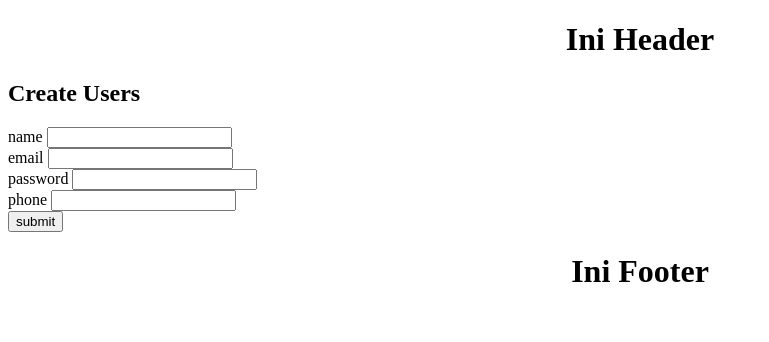
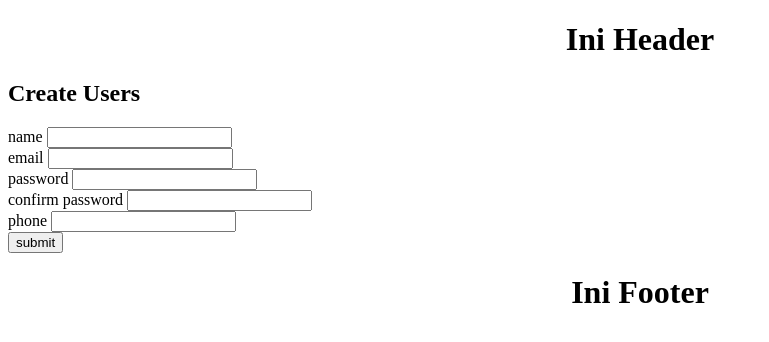
Before and after one commit to masdikaid/e-map-pointer-location--app, a CodeIgniter 4 app: template app/Views/content/users/create_user.php in a window 1280 px wide. Shown: the top 342 px of the page, without its empty margins (0-769 px from the left). Run offline with PHP 8.4 and a stand-in for CodeIgniter, Linux system fonts and the light colour scheme; the template is opened without the code that fills it, so the values that code supplies are empty; some libraries are stand-ins or nearby versions.

Commit message:
add confirm password input field

```diff
--- a/app/Views/content/users/create_user.php
+++ b/app/Views/content/users/create_user.php
@@ -13,6 +13,9 @@
     <label for="name">password</label>
     <input type="password" name="password" id="password">
     </br>
+    <label for="name">confirm password</label>
+    <input type="password" name="confirm_password" id="confirm_password">
+    </br>
     <label for="number">phone</label>
     <input type="text" name="phone" id="phone">
     </br>
```
